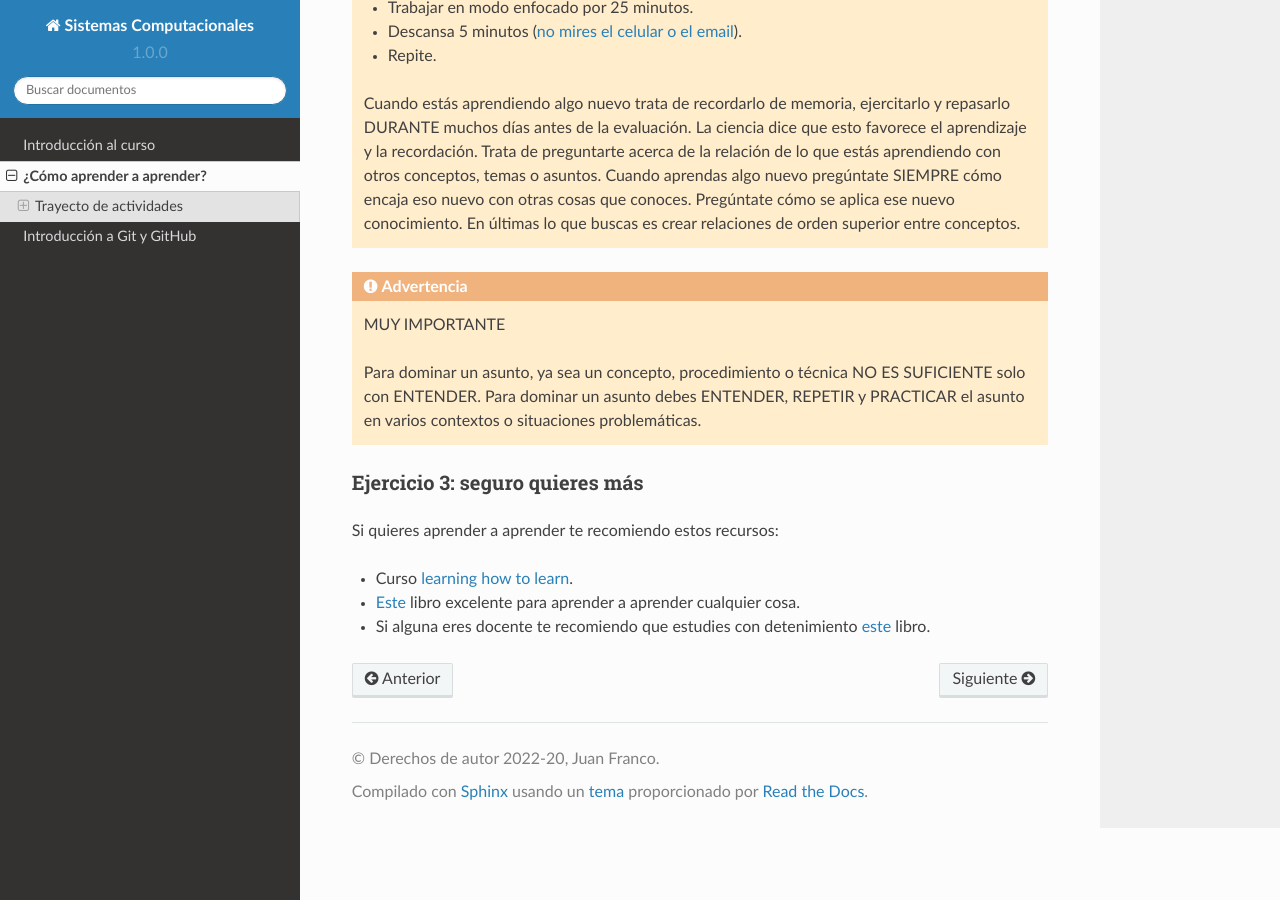
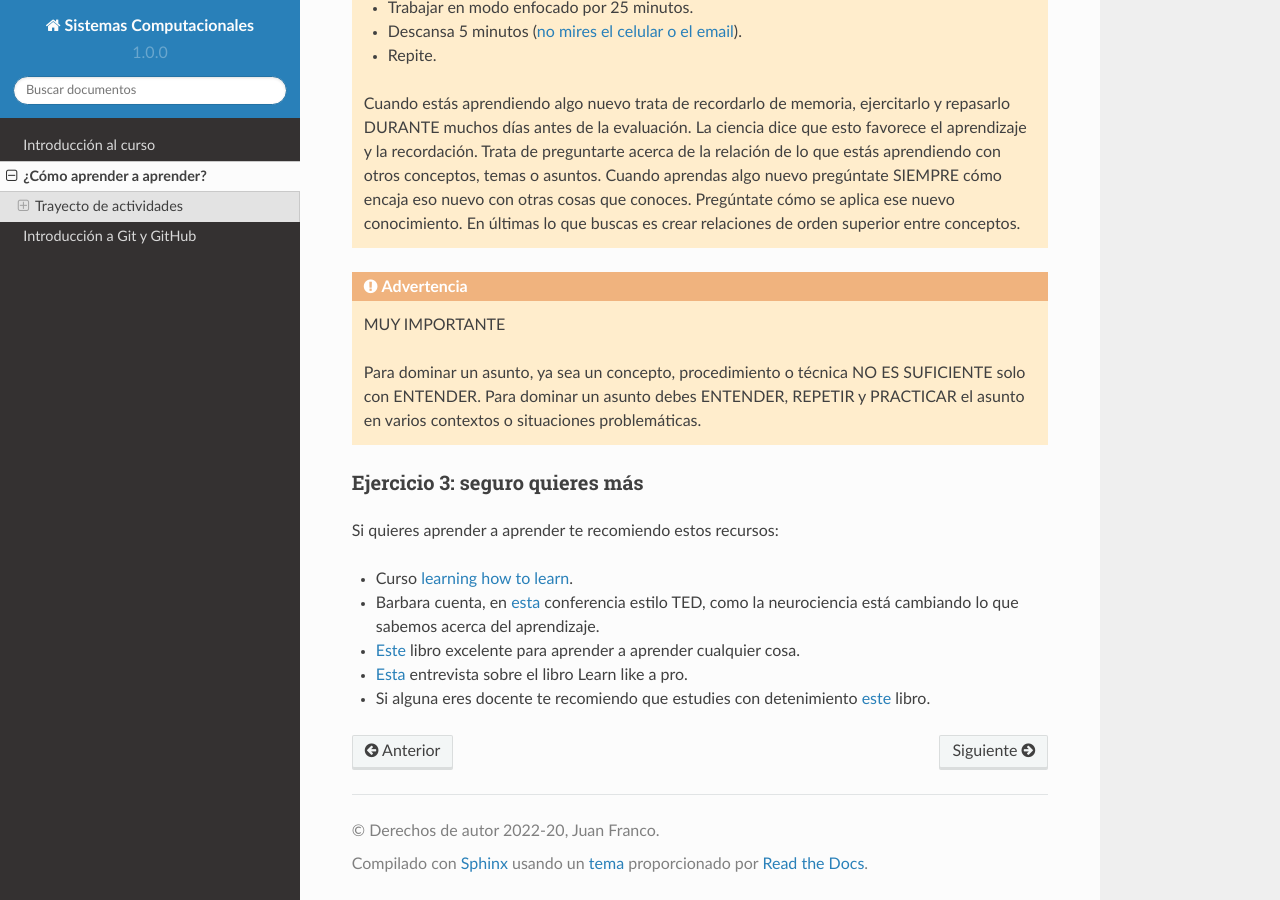
Before and after one commit to juanferfranco/SistemasComputacionales, a Sphinx documentation site: the page built from docs/_intro/learning.rst, in a window 1280 px wide and 900 px high, scrolled down 1394 px. Built offline with Sphinx 7.4.7 and the Read the Docs theme 2.0.0, drawn with Linux system fonts in a browser that asks for light colours.

Commit message:
add some extra links

```diff
--- a/docs/_intro/learning.rst
+++ b/docs/_intro/learning.rst
@@ -78,6 +78,9 @@ Ejercicio 3: seguro quieres más
 Si quieres aprender a aprender te recomiendo estos recursos:
 
 * Curso `learning how to learn <https://www.coursera.org/learn/learning-how-to-learn>`__.
+* Barbara cuenta, en `esta <https://youtu.be/m9wXxywLVtQ?t=476>`__ conferencia estilo TED,
+  como la neurociencia está cambiando lo que sabemos acerca del aprendizaje.
 * `Este <https://barbaraoakley.com/books/learn-like-a-pro/>`__ libro excelente para aprender a aprender cualquier cosa.
+* `Esta <https://youtu.be/erJiJLQcGVg>`__ entrevista sobre el libro Learn like a pro.
 * Si alguna eres docente te recomiendo que estudies con detenimiento
   `este <https://barbaraoakley.com/books/uncommon-sense-teaching/>`__ libro.
```
